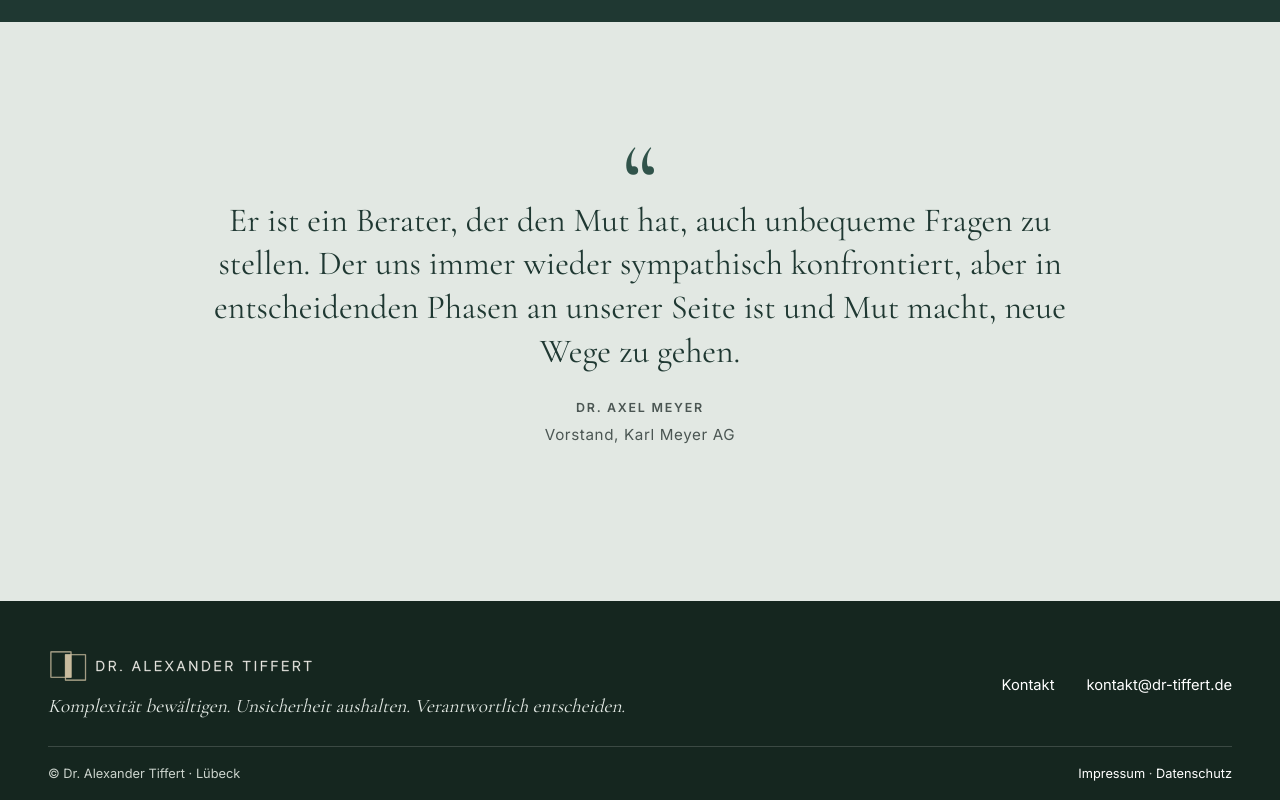
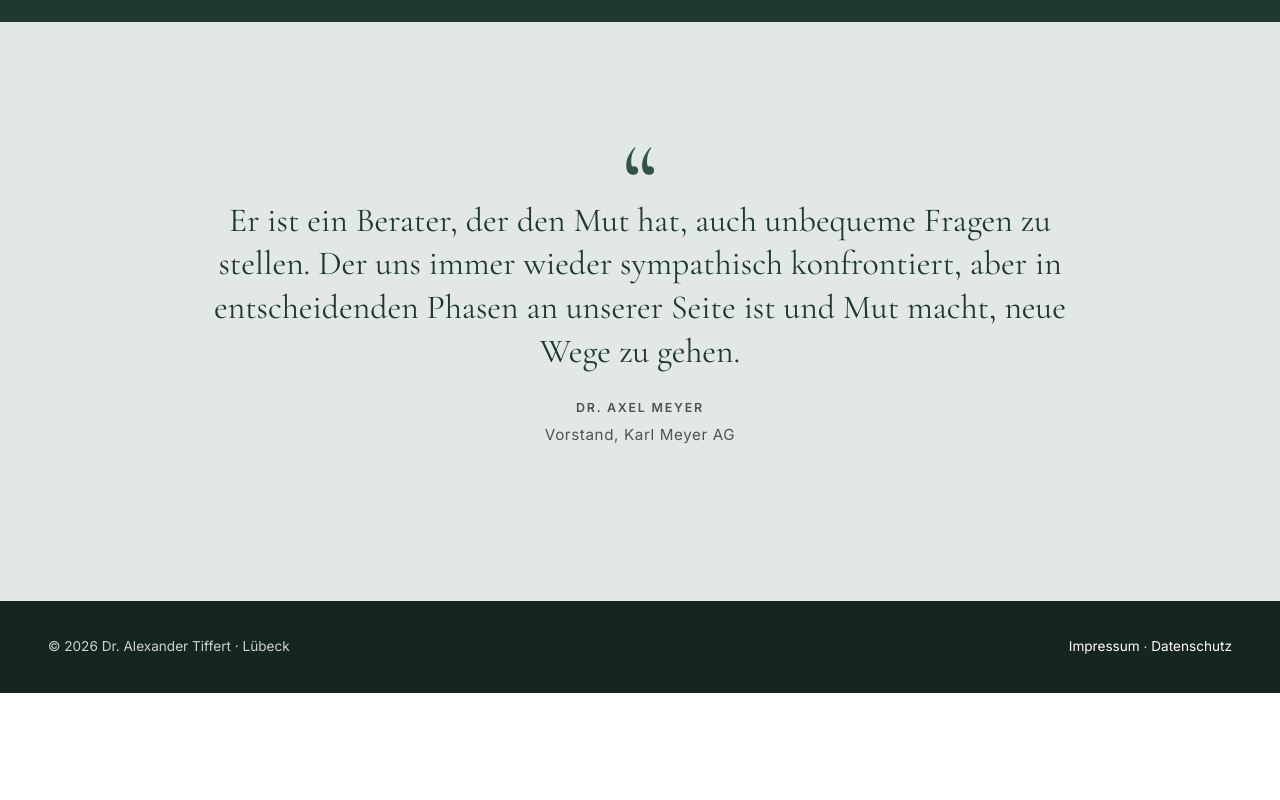
Before and after one commit to cosmo-hl/dr-tiffert-vorschau, an Astro site: page / in a window 1280 px wide. Shown: the part 2936-3736 px from the top of the page. After the commit the page ends 3629 px from the top, so only its background shows below. Built offline with nearby package versions, Linux system fonts and the light colour scheme; Astro itself is replaced by a stand-in of ours.

Commit message:
Fuß aufgeräumt: nur Copyright, Impressum, Datenschutz
Co-Authored-By: Claude Opus 5.5 <noreply@anthropic.com>
Claude-Session: https://claude.ai/code/session_01WitQRUKtdhes3bwHf6rNcd

```diff
--- a/src/layouts/Base.astro
+++ b/src/layouts/Base.astro
@@ -1,6 +1,6 @@
 ---
 import '../styles/global.css';
-import { u, NAV, MAIL } from '../lib/site';
+import { u, NAV } from '../lib/site';
 
 interface Props {
   title: string;
@@ -58,18 +58,8 @@ const fullTitle = title === 'Startseite'
 
     <footer class="site-footer">
       <div class="wrap">
-        <div class="footer-slim">
-          <div>
-            <p class="footer-brand"><img src={u('wortmarke_dunkel.svg')} width="409" height="52" alt="Dr. Alexander Tiffert" /></p>
-            <p class="footer-claim">Komplexität bewältigen. Unsicherheit aushalten. Verantwortlich entscheiden.</p>
-          </div>
-          <ul class="footer-contact" aria-label="Kontakt">
-            <li><a href={u('kontakt/')}>Kontakt</a></li>
-            <li><a href={`mailto:${MAIL}`}>{MAIL}</a></li>
-          </ul>
-        </div>
         <div class="footer-bottom">
-          <span>© Dr. Alexander Tiffert · Lübeck</span>
+          <span>© {new Date().getFullYear()} Dr. Alexander Tiffert · Lübeck</span>
           <span class="footer-legal"><a href={u('impressum/')}>Impressum</a> · <a href={u('datenschutz/')}>Datenschutz</a></span>
         </div>
       </div>
--- a/src/styles/global.css
+++ b/src/styles/global.css
@@ -325,7 +325,7 @@ a:hover { text-decoration-thickness: 2px; }
    Einladung + Fuß
    ============================================================ */
 
-.site-footer { background: var(--navy-3); color: #cbd3cc; padding-block: var(--s4) var(--s2); font-size: 0.92rem; }
+.site-footer { background: var(--navy-3); color: #cbd3cc; padding-block: var(--s3); font-size: 0.92rem; }
 .site-footer a { color: var(--white); text-decoration: none; }
 .site-footer a:hover { text-decoration: underline; }
 .footer-slim { display: grid; gap: var(--s2) var(--s4); align-items: center; }
@@ -336,7 +336,7 @@ a:hover { text-decoration-thickness: 2px; }
 .footer-brand img { height: 34px; width: auto; }
 .footer-brand { margin: 0 0 0.5rem; }
 .footer-claim { font-family: var(--display); font-style: italic; font-size: 1.2rem; color: #e3e9e4; margin: 0; }
-.footer-bottom { margin-top: var(--s3); padding-top: var(--s2); border-top: 1px solid var(--rule-dark); font-size: 0.8rem; display: flex; flex-wrap: wrap; justify-content: space-between; gap: 0.5rem 2rem; }
+.footer-bottom { font-size: 0.85rem; align-items: center; display: flex; flex-wrap: wrap; justify-content: space-between; gap: 0.5rem 2rem; }
 .pending { color: #a3b0a8; }
 
 /* ============================================================
@@ -445,3 +445,4 @@ main > section:last-child:not(.closing):not(.contact) { padding-bottom: calc(var
 .page-intro + .subnav { margin-top: var(--s4); }
 .sub-hero .cta-row { margin-top: var(--s3); }
 .dark .page-intro-text { color: #d6ded9; }
+.footer-legal a { display: inline-flex; align-items: center; min-height: 44px; }
```
